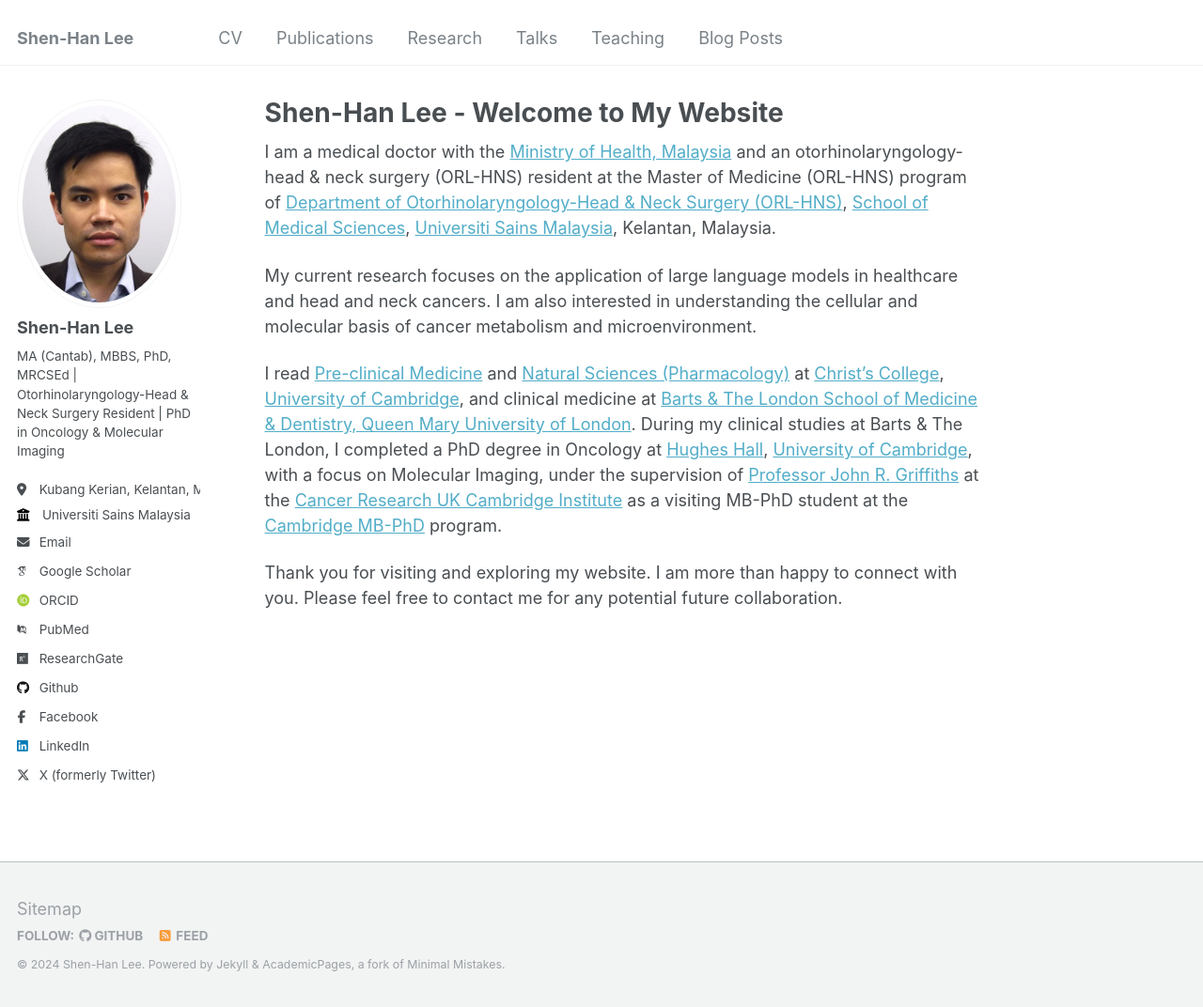
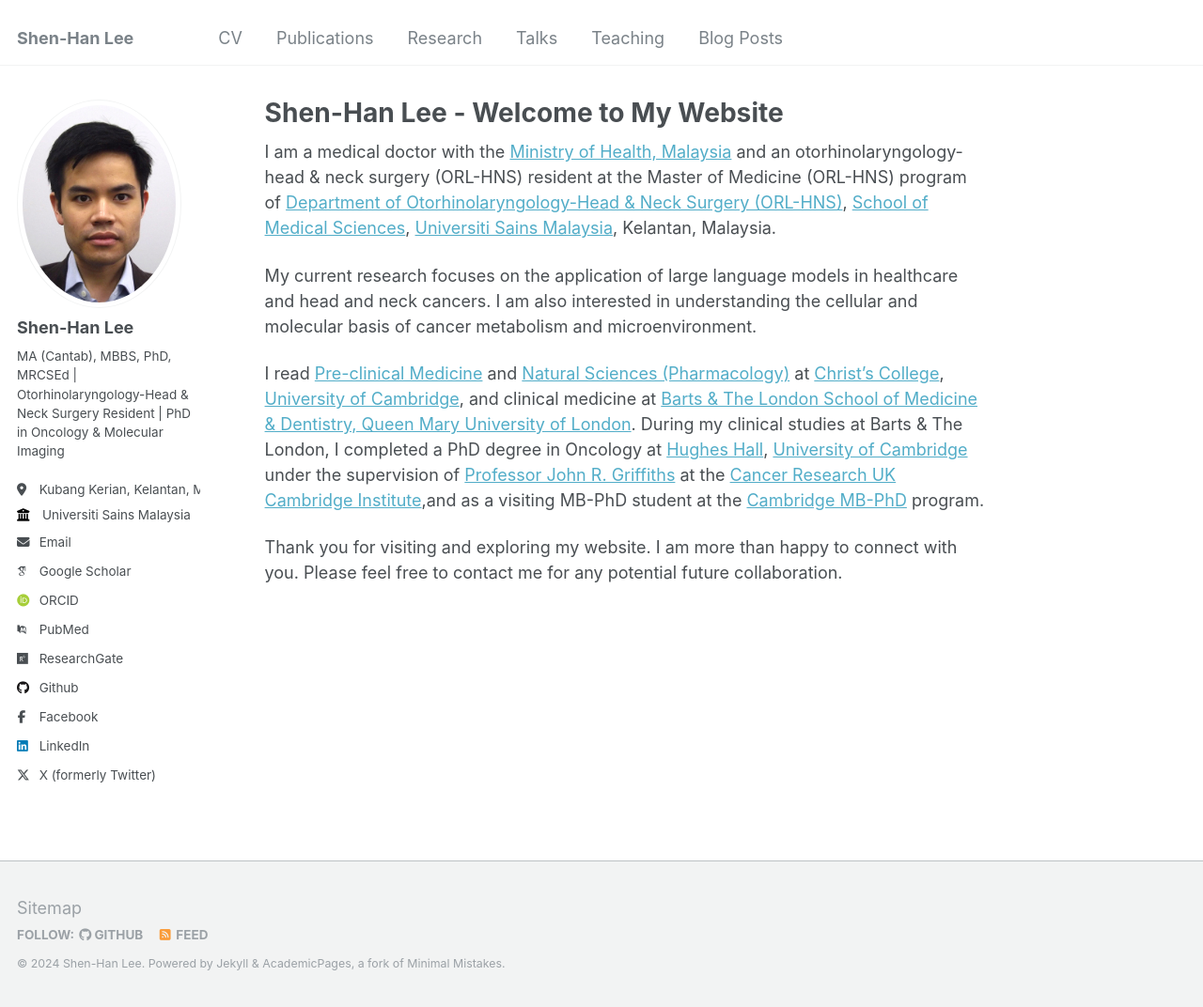
Before and after one commit to shenhanlee/shenhanlee.github.io, a Jekyll site: the page built from _pages/about.md, in a window 1280 px wide and 1072 px high. Shown: the whole window at 94% size. Built offline with Jekyll 4.4.1, drawn with Linux system fonts in a browser that asks for light colours; some web fonts are replaced.

Commit message:
Merge remote-tracking branch 'origin/master'

```diff
--- a/_pages/about.md
+++ b/_pages/about.md
@@ -11,6 +11,6 @@ I am a medical doctor with the [Ministry of Health, Malaysia](https://www.moh.go
 
 My current research focuses on the application of large language models in healthcare and head and neck cancers. I am also interested in understanding the cellular and molecular basis of cancer metabolism and microenvironment.
 
-I read [Pre-clinical Medicine](https://www.biology.cam.ac.uk/undergrads/MedST/Current/Course/Years1and2) and [Natural Sciences (Pharmacology)](https://www.phar.cam.ac.uk/undergrads/bbs) at [Christ's College](https://www.christs.cam.ac.uk), [University of Cambridge](https://wwww.cam.ac.uk), and clinical medicine at [Barts & The London School of Medicine & Dentistry, Queen Mary University of London](https://www.qmul.ac.uk/fmd/). During my clinical studies at Barts & The London, I completed a PhD degree in Oncology at [Hughes Hall](https://www.hughes.cam.ac.uk), [University of Cambridge](https://www.cam.ac.uk), with a focus on Molecular Imaging, under the supervision of [Professor John R. Griffiths](https://crukcambridgecentre.org.uk/users/griffiths) at the [Cancer Research UK Cambridge Institute](https://www.cruk.cam.ac.uk) as a visiting MB-PhD student at the [Cambridge MB-PhD](https://www.medschl.cam.ac.uk/clinical-school-mbphd-course-information) program.
+I read [Pre-clinical Medicine](https://www.biology.cam.ac.uk/undergrads/MedST/Current/Course/Years1and2) and [Natural Sciences (Pharmacology)](https://www.phar.cam.ac.uk/undergrads/bbs) at [Christ's College](https://www.christs.cam.ac.uk), [University of Cambridge](https://wwww.cam.ac.uk), and clinical medicine at [Barts & The London School of Medicine & Dentistry, Queen Mary University of London](https://www.qmul.ac.uk/fmd/). During my clinical studies at Barts & The London, I completed a PhD degree in Oncology at [Hughes Hall](https://www.hughes.cam.ac.uk), [University of Cambridge](https://www.cam.ac.uk) under the supervision of [Professor John R. Griffiths](https://crukcambridgecentre.org.uk/users/griffiths) at the [Cancer Research UK Cambridge Institute](https://www.cruk.cam.ac.uk),and as a visiting MB-PhD student at the [Cambridge MB-PhD](https://www.medschl.cam.ac.uk/clinical-school-mbphd-course-information) program.
 
 Thank you for visiting and exploring my website. I am more than happy to connect with you. Please feel free to contact me for any potential future collaboration.
```
